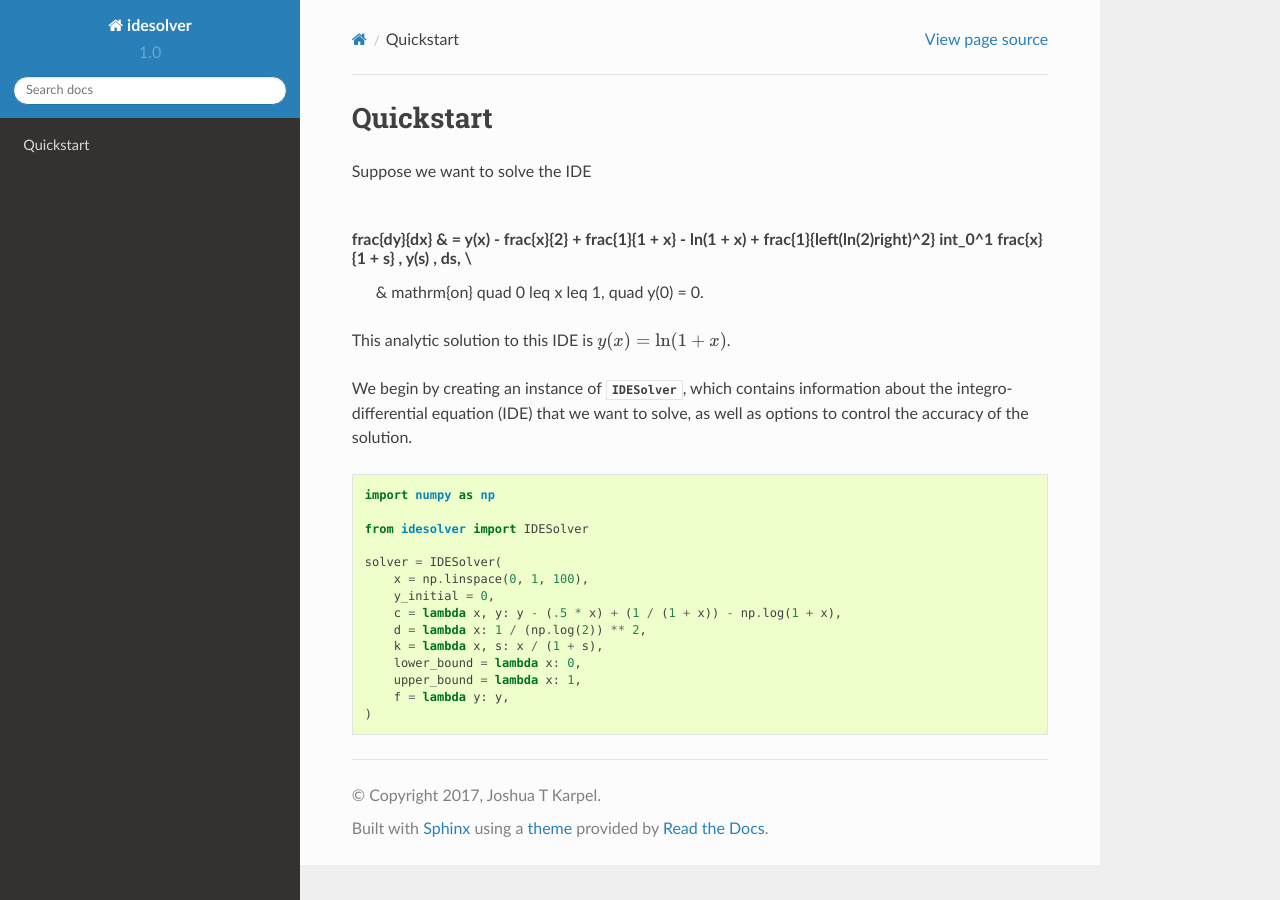
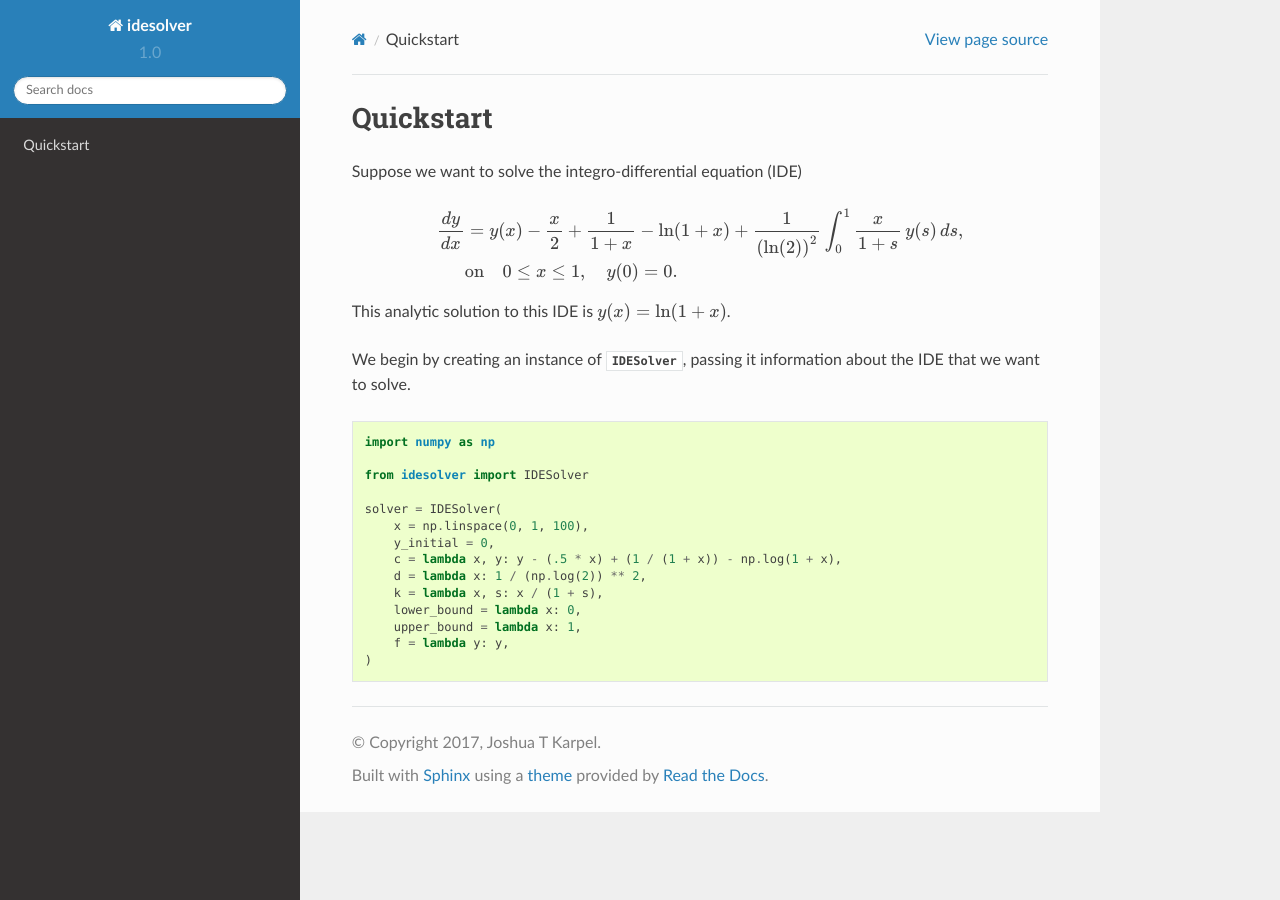
Before and after one commit to JoshKarpel/idesolver, a Sphinx documentation site: the page built from docs/source/quickstart.rst, in a window 1280 px wide. Built offline with Sphinx 7.4.7 and the Read the Docs theme 2.0.0, drawn with Linux system fonts in a browser that asks for light colours.

Commit message:
Cleaning up docs.

```diff
--- a/README.rst
+++ b/README.rst
@@ -4,3 +4,5 @@ idesolver
 A general purpose integro-differential equation (IDE) solver, based on an iterative scheme devised by `Gelmi and Jorquera <https://doi.org/10.1016/j.cpc.2013.09.008>`_
 
 To install the most recent version directly, use `pip install git+git://github.com/JoshKarpel/idesolver.git@master`.
+
+Full documentation can be found `here <https://joshkarpel.github.io/idesolver/build/html/index.html>`_.
--- a/docs/source/quickstart.rst
+++ b/docs/source/quickstart.rst
@@ -3,15 +3,16 @@
 Quickstart
 ==========
 
-Suppose we want to solve the IDE
+Suppose we want to solve the integro-differential equation (IDE)
 
 .. math::
-\frac{dy}{dx} & = y(x) - \frac{x}{2} + \frac{1}{1 + x} - \ln(1 + x) + \frac{1}{\left(\ln(2)\right)^2} \int_0^1 \frac{x}{1 + s} \, y(s) \, ds, \\
+
+    \frac{dy}{dx} & = y(x) - \frac{x}{2} + \frac{1}{1 + x} - \ln(1 + x) + \frac{1}{\left(\ln(2)\right)^2} \int_0^1 \frac{x}{1 + s} \, y(s) \, ds, \\
     & \mathrm{on} \quad 0 \leq x \leq 1, \quad y(0) = 0.
 
 This analytic solution to this IDE is :math:`y(x) = \ln(1 + x)`.
 
-We begin by creating an instance of :class:`IDESolver`, which contains information about the integro-differential equation (IDE) that we want to solve, as well as options to control the accuracy of the solution.
+We begin by creating an instance of :class:`IDESolver`, passing it information about the IDE that we want to solve.
 
 .. code-block:: python
 
```
Also changed, not shown: docs/source/index.rst (+10 -10 lines), setup.py (+5 -4 lines), 10 other files.
